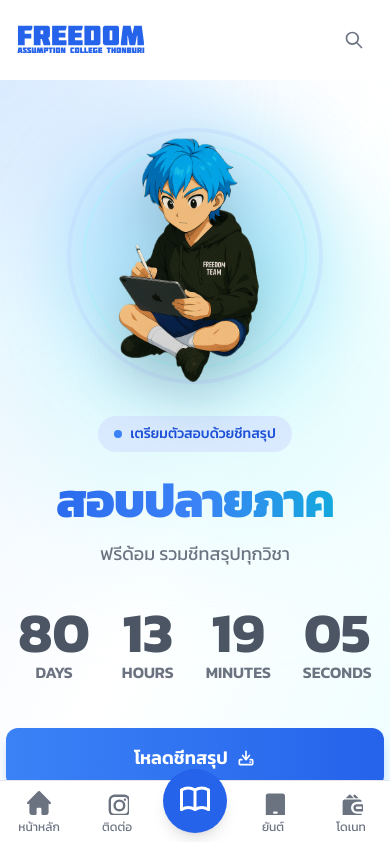
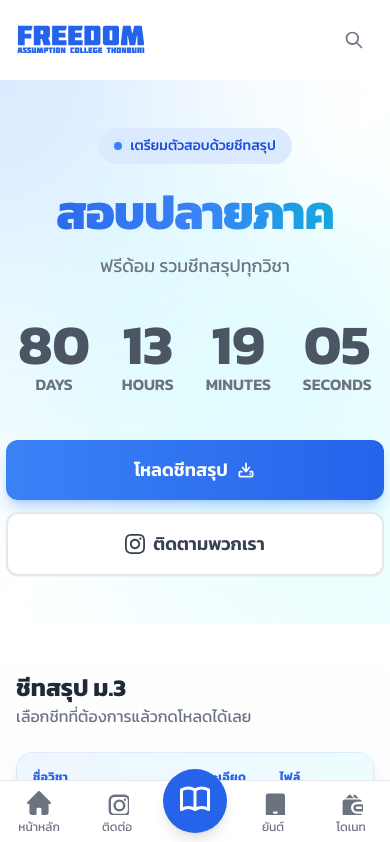
Before and after one commit to poomp5/freedom, a Next.js app: page / in a window 390 px wide. Shown: the top 842 px of the page. Built offline with nearby package versions, Linux system fonts and the light colour scheme; grey boxes are pictures that could not be loaded.

Commit message:
fix: hide avatar image on mobile and adjust dimensions for larger screens

```diff
--- a/app/page.tsx
+++ b/app/page.tsx
@@ -123,9 +123,9 @@ export default function Home() {
                 </div>
               </div>
 
-              {/* Right - Avatar Image */}
-              <div className="flex-shrink-0 relative z-0">
-                <div className="relative w-64 h-64 md:w-80 md:h-80 lg:w-96 lg:h-96">
+              {/* Right - Avatar Image (hidden on mobile) */}
+              <div className="hidden lg:block flex-shrink-0 relative z-0">
+                <div className="relative w-96 h-96">
                   {/* Glow effect behind image */}
                   <div className="absolute inset-0 bg-gradient-to-br from-blue-400 to-cyan-400 rounded-full blur-2xl opacity-30 animate-pulse"></div>
                   {/* Decorative ring */}
```
